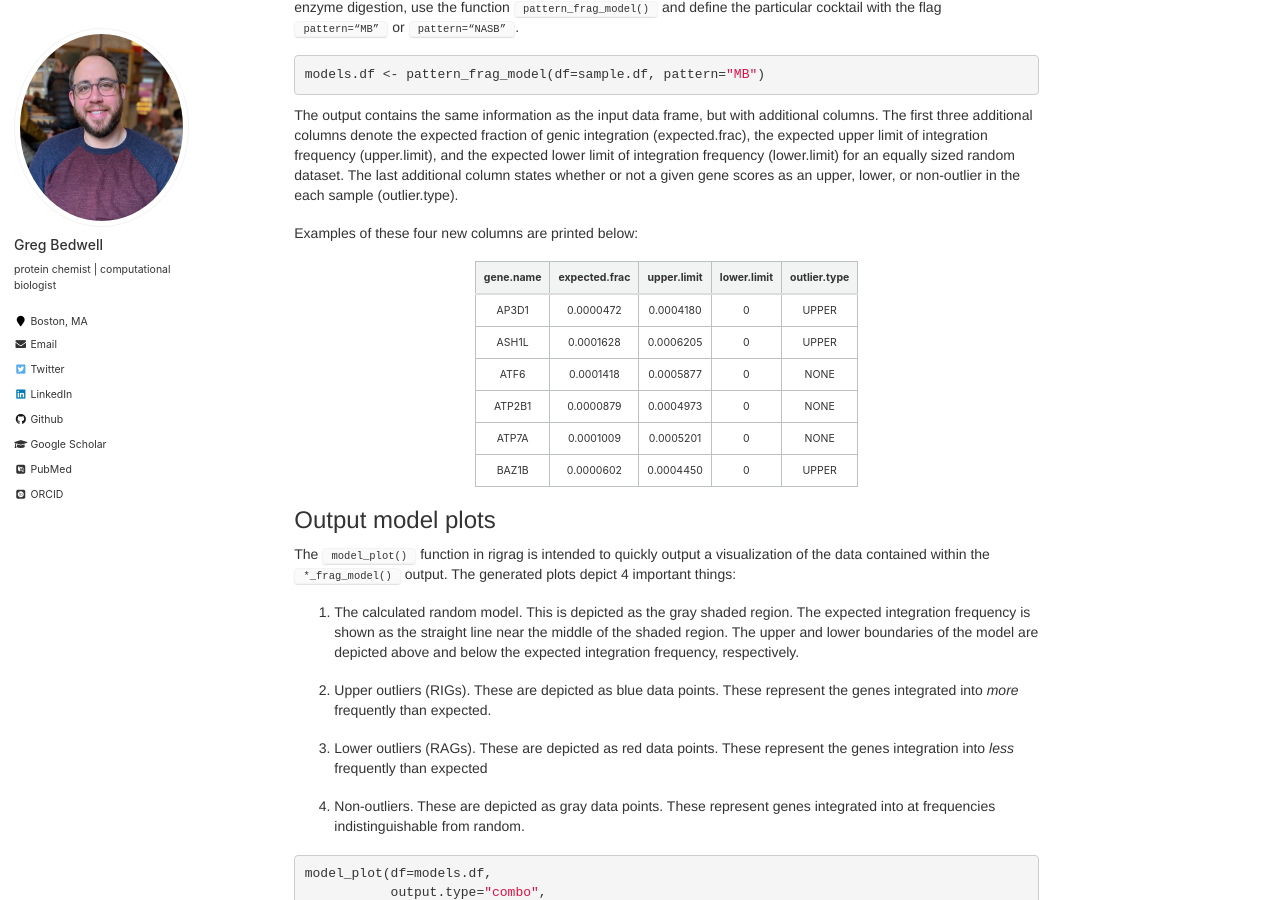
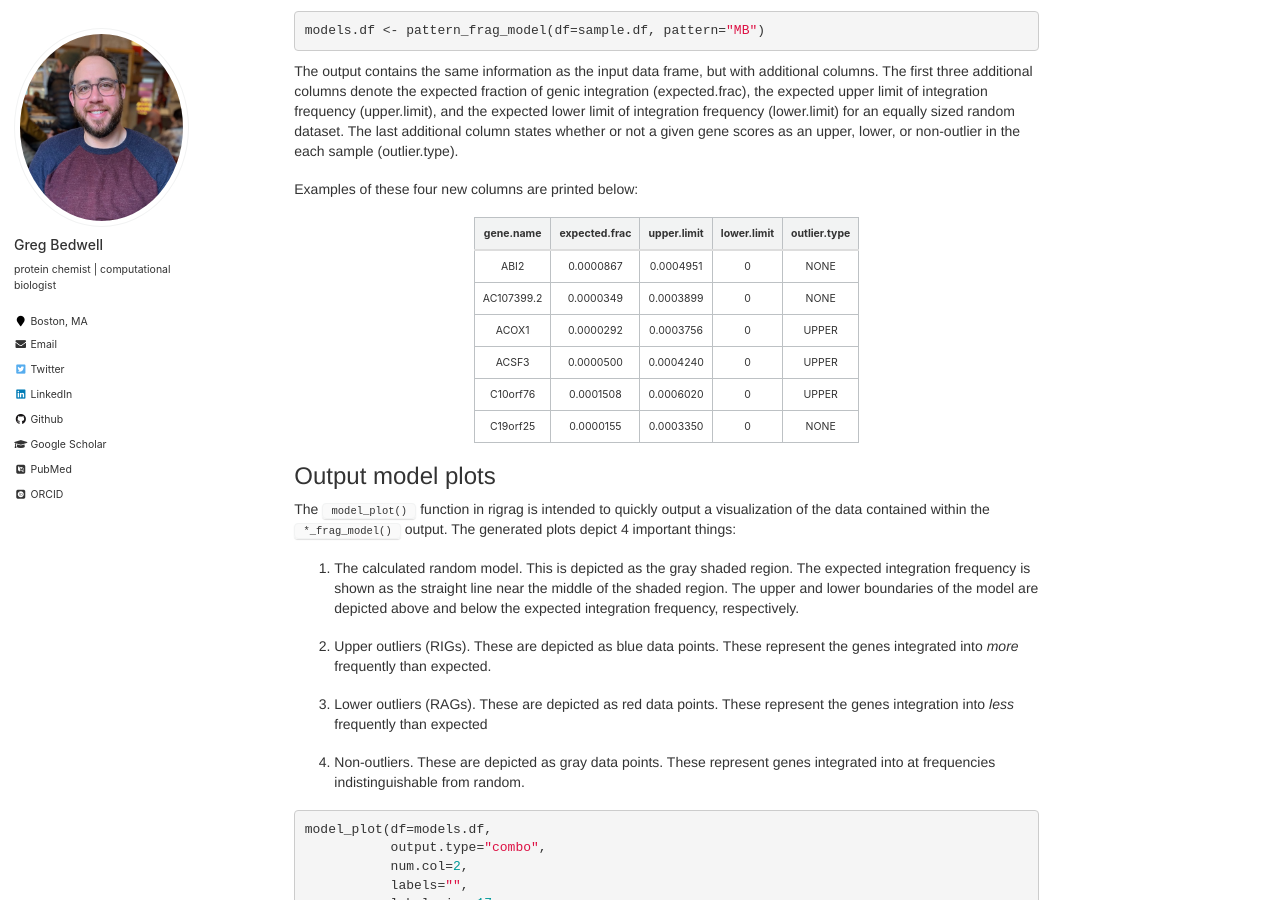
Before and after one commit to gbedwell/gbedwell.github.io, a Jekyll site: the page built from _posts/2021-04-01-rigrag.html, in a window 1280 px wide and 900 px high, scrolled down 1837 px. Built offline with Jekyll 4.4.1, drawn with Linux system fonts in a browser that asks for light colours; some web fonts are replaced.

Commit message:
more table wrangling

````diff
--- a/Rmd/2021-04-01-rigrag.Rmd
+++ b/Rmd/2021-04-01-rigrag.Rmd
@@ -67,7 +67,7 @@ sample.df <- int_file_import(files=files, sample.ids=sample.ids, collapsed = TRU
 
 ```{r, echo=FALSE}
 knitr::kable(head(sample.df[1:10, c(1:10)]), align = "cccccccccc", format='html', escape=TRUE) %>%
-   kableExtra::kable_styling(full_width=FALSE, position="center", font_size = 11) %>%
+   kableExtra::kable_styling(full_width=FALSE, position="center", font_size = 10) %>%
    kableExtra::row_spec(0 , align="c")
 ```
 
--- a/_posts/2021-04-01-rigrag.html
+++ b/_posts/2021-04-01-rigrag.html
@@ -208,7 +208,7 @@ sample.ids &lt;- list(&quot;Sample #1&quot;, &quot;Sample #2&quot;)</code></pre>
 <h4>Import the listed files</h4>
 <p>The flag <code>collpased = TRUE</code> counts the number of integration sites in each gene in each sample and returns a collapsed data frame containing all unique genes, the number of integration events per gene, and the fraction of genic integration in each gene. To simply view all integration sites, set the flag to <code>FALSE</code>. rigrag is designed to operate on the collapsed form of the data (seen below).</p>
 <pre class="r"><code>sample.df &lt;- int_file_import(files=files, sample.ids=sample.ids, collapsed = TRUE)</code></pre>
-<table class="table" style="font-size: 11px; width: auto !important; margin-left: auto; margin-right: auto;">
+<table class="table" style="font-size: 10px; width: auto !important; margin-left: auto; margin-right: auto;">
 <thead>
 <tr>
 <th style="text-align:center;text-align: center;">
@@ -476,13 +476,47 @@ outlier.type
 <tbody>
 <tr>
 <td style="text-align:center;">
-AP3D1
+ABI2
 </td>
 <td style="text-align:center;">
-0.0000472
+0.0000867
 </td>
 <td style="text-align:center;">
-0.0004180
+0.0004951
+</td>
+<td style="text-align:center;">
+0
+</td>
+<td style="text-align:center;">
+NONE
+</td>
+</tr>
+<tr>
+<td style="text-align:center;">
+AC107399.2
+</td>
+<td style="text-align:center;">
+0.0000349
+</td>
+<td style="text-align:center;">
+0.0003899
+</td>
+<td style="text-align:center;">
+0
+</td>
+<td style="text-align:center;">
+NONE
+</td>
+</tr>
+<tr>
+<td style="text-align:center;">
+ACOX1
+</td>
+<td style="text-align:center;">
+0.0000292
+</td>
+<td style="text-align:center;">
+0.0003756
 </td>
 <td style="text-align:center;">
 0
@@ -493,13 +527,13 @@ UPPER
 </tr>
 <tr>
 <td style="text-align:center;">
-ASH1L
+ACSF3
 </td>
 <td style="text-align:center;">
-0.0001628
+0.0000500
 </td>
 <td style="text-align:center;">
-0.0006205
+0.0004240
 </td>
 <td style="text-align:center;">
 0
@@ -510,70 +544,36 @@ UPPER
 </tr>
 <tr>
 <td style="text-align:center;">
-ATF6
+C10orf76
 </td>
 <td style="text-align:center;">
-0.0001418
+0.0001508
 </td>
 <td style="text-align:center;">
-0.0005877
+0.0006020
+</td>
+<td style="text-align:center;">
+0
+</td>
+<td style="text-align:center;">
+UPPER
+</td>
+</tr>
+<tr>
+<td style="text-align:center;">
+C19orf25
+</td>
+<td style="text-align:center;">
+0.0000155
+</td>
+<td style="text-align:center;">
+0.0003350
 </td>
 <td style="text-align:center;">
 0
 </td>
 <td style="text-align:center;">
 NONE
-</td>
-</tr>
-<tr>
-<td style="text-align:center;">
-ATP2B1
-</td>
-<td style="text-align:center;">
-0.0000879
-</td>
-<td style="text-align:center;">
-0.0004973
-</td>
-<td style="text-align:center;">
-0
-</td>
-<td style="text-align:center;">
-NONE
-</td>
-</tr>
-<tr>
-<td style="text-align:center;">
-ATP7A
-</td>
-<td style="text-align:center;">
-0.0001009
-</td>
-<td style="text-align:center;">
-0.0005201
-</td>
-<td style="text-align:center;">
-0
-</td>
-<td style="text-align:center;">
-NONE
-</td>
-</tr>
-<tr>
-<td style="text-align:center;">
-BAZ1B
-</td>
-<td style="text-align:center;">
-0.0000602
-</td>
-<td style="text-align:center;">
-0.0004450
-</td>
-<td style="text-align:center;">
-0
-</td>
-<td style="text-align:center;">
-UPPER
 </td>
 </tr>
 </tbody>
````
